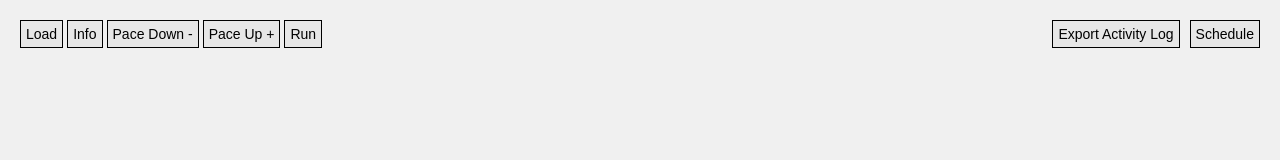
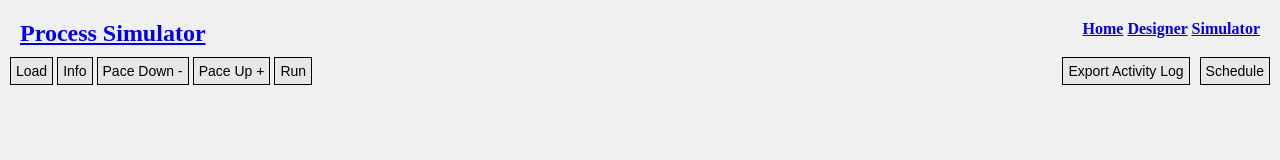
Before and after one commit to process-simulator-v2/process-simulator-v2.github.io, a plain HTML site: page simulator.html in a window 1280 px wide. Drawn offline with Linux system fonts and the light colour scheme.

Commit message:
Added header to all pages

```diff
--- a/simulator.html
+++ b/simulator.html
@@ -30,9 +30,6 @@
 
 	button {
   transition-duration: 0.4s;
-}
-body {
-	padding: 20px !important;
 }
 button:hover {
   background-color: white; /* Green */
@@ -106,7 +103,15 @@ button:hover {
 		}
     </style>
   </head>
-  <body>
+  <body style="padding: 10px !important">
+	<div class="" style="font-weight: 900;padding: 10px;">
+		<a  class="nav-link" href="index.html" style="font-size: x-large;">Process Simulator</a>
+			<nav class="nav nav-masthead justify-content-center float-right" style="float:right">
+				<a class="nav-link" href="index.html">Home</a>
+				<a class="nav-link active" href="designer.html">Designer</a>
+				<a class="nav-link" href="simulator.html">Simulator</a>
+			</nav>
+	</div>
   	<div>
 		<button id="load">Load</button>
 		<!--<button id="import">Import</button>-->
@@ -126,7 +131,7 @@ button:hover {
   	<button id="myBtn6">Add demand node</button>
   	<button id="myBtn4">Connect workstations</button>
   	<button id="myBtn7">Export file</button> -->
-    <div id="container" style="overflow: scroll; height: calc(100vh - 50px);"></div>
+    <div id="container" style="overflow: scroll; height: calc(100vh - 75px);"></div>
     <!-- Trigger/Open The Modal -->
 
 <!-- The Modal -->
```
Also changed, not shown: designer.html (+9 -1 lines), loadSim.js.
